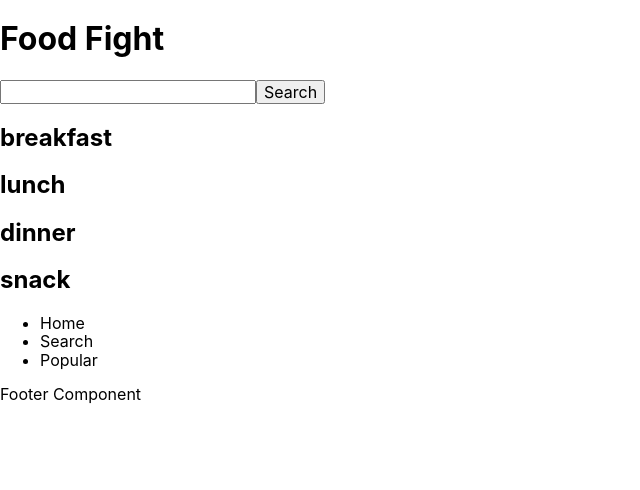
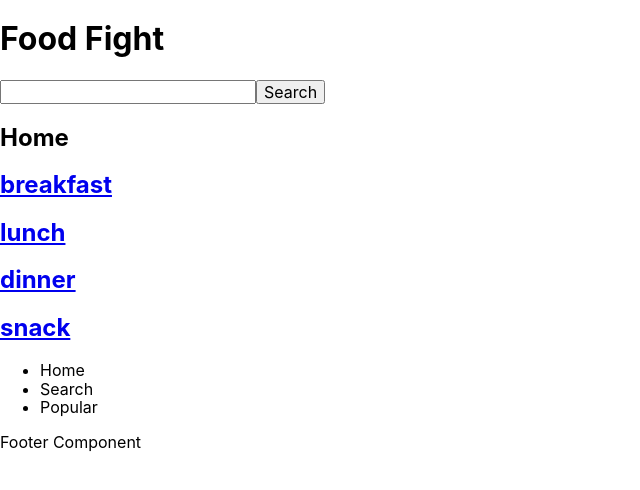
Before and after one commit to bobmatyas/recipe-app, a React (Create React App) app: page / in a window 1280 px wide. Shown: the top 490 px of the page, without its empty margins (0-640 px from the left). Built offline with nearby package versions, Linux system fonts and the light colour scheme.

Commit message:
setup initial routing

```diff
--- a/package.json
+++ b/package.json
@@ -7,6 +7,7 @@
     "node-sass": "^4.12.0",
     "react": "^16.10.1",
     "react-dom": "^16.10.1",
+    "react-router-dom": "^5.1.1",
     "react-scripts": "3.1.2"
   },
   "scripts": {
--- a/src/App.js
+++ b/src/App.js
@@ -1,13 +1,17 @@
 import React from 'react';
+import { BrowserRouter as Router, Route } from "react-router-dom";
 import './styles/App.scss';
 import Header from './components/header';
 import Footer from './components/footer';
 import Search from './components/search';
-import { MealType } from './components/meal-type';
+import Home from './components/home';
+import Breakfast from './components/breakfast';
+import Lunch from './components/lunch';
 import Menu from './components/menu';
 
 function App() {
   return (
+
     <div className="App">
 
       <Header />
@@ -15,27 +19,11 @@ function App() {
       <main>
 
         <Search />
-
-        <MealType
-          styleName="breakfast"
-          mealType="breakfast"
-        />
-
-        <MealType
-          styleName="lunch"
-          mealType="lunch"
-        />
-
-        <MealType
-          styleName="dinner"
-          mealType="dinner"
-        />
-
-        <MealType
-          styleName="snack"
-          mealType="snack"
-        />
-
+        <Router>
+        <Route exact path="/" component={Home} />
+        <Route path="/breakfast" component={Breakfast} />
+        <Route path="/lunch" component={Lunch} />
+        </Router>
         <Menu />
 
       </main>
--- /dev/null
+++ b/src/components/breakfast.js
@@ -0,0 +1,7 @@
+import React from 'react';
+
+export const Breakfast = (props) =>
+
+  <h2>Breakfast</h2>
+
+export default Breakfast;
--- /dev/null
+++ b/src/components/home.js
@@ -0,0 +1,30 @@
+import React from 'react';
+import MealType from './meal-type';
+
+export const Home = () =>
+
+  <div>
+    <h2>Home</h2>
+
+    <MealType
+          styleName="breakfast"
+          mealType="breakfast"
+        />
+
+        <MealType
+          styleName="lunch"
+          mealType="lunch"
+        />
+
+        <MealType
+          styleName="dinner"
+          mealType="dinner"
+        />
+
+        <MealType
+          styleName="snack"
+          mealType="snack"
+        />
+    </div>
+
+export default Home;
--- /dev/null
+++ b/src/components/lunch.js
@@ -0,0 +1,7 @@
+import React from 'react';
+
+export const Lunch = (props) =>
+
+  <h2>Lunch</h2>
+
+export default Lunch;
--- a/src/components/meal-type.js
+++ b/src/components/meal-type.js
@@ -1,9 +1,10 @@
 import React from 'react';
+import {Link} from 'react-router-dom';
 
 export const MealType = (props) =>
 
-  <div className={props.styleName}>
-    <h2>{props.mealType}</h2>
-  </div>
+    <div className={props.styleName}>
+      <h2><Link to={props.mealType}>{props.mealType}</Link></h2>
+    </div>
 
 export default MealType;
```
Also changed, not shown: src/components/dinner.js (added, +7 -0 lines), src/components/snack.js (added, +7 -0 lines), 1 other file (tests, documents, lock files or other folders).
